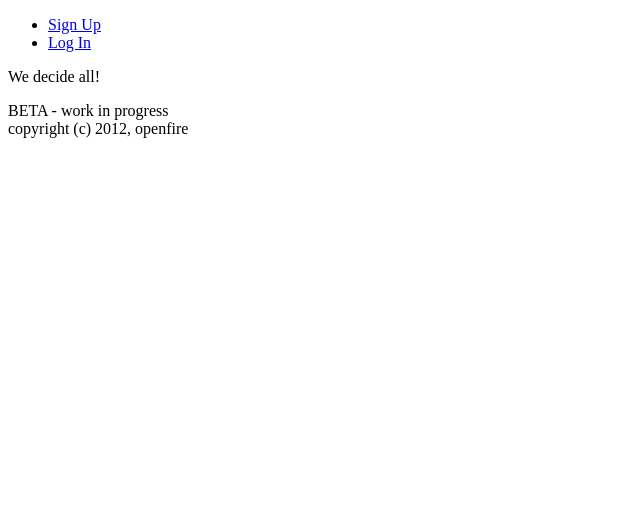
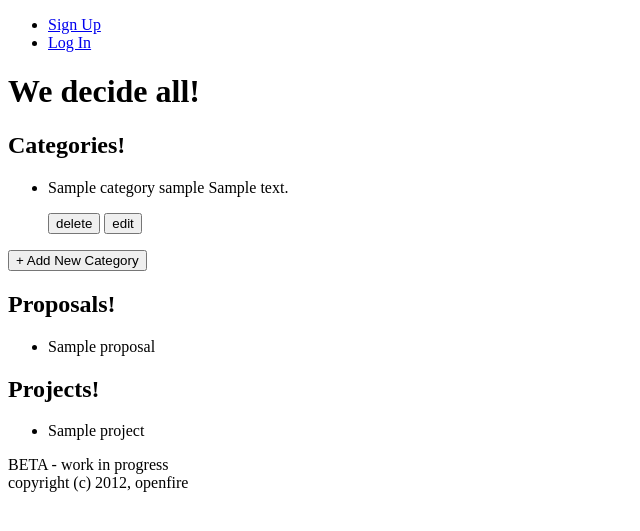
Before and after one commit to sgammon/openfire, a Python web app: template app/templates/source/bbq/moderate.html in a window 1280 px wide. Shown: the top 531 px of the page, without its empty margins (0-640 px from the left). Run offline with Jinja, Linux system fonts and the light colour scheme; the template is opened without the code that fills it: most values are stand-ins (such as "Sample title", 1, 10 or a date in 2020); some libraries are stand-ins or nearby versions.

Commit message:
Initial bbq/moderation page with working categories (OF-37)
Use the new category service to add, remove, and edit categories from
the bbq moderation page.

Note that the javascript code is a bit hacky and at the very least
should be converted to coffeescript and moved to the assets directory.

```diff
--- a/app/openfire/handlers/bbq.py
+++ b/app/openfire/handlers/bbq.py
@@ -1,5 +1,6 @@
 # -*- coding: utf-8 -*-
 from openfire.handlers import WebHandler
+from openfire.models.project import Category, Proposal, Project
 
 
 class Moderate(WebHandler):
@@ -10,5 +11,8 @@ class Moderate(WebHandler):
 
         ''' Render moderate.html. '''
 
-        self.render('bbq/moderate.html')
+        categories = Category.query().fetch()
+        proposals = Proposal.query().fetch()
+        projects = Project.query().fetch()
+        self.render('bbq/moderate.html', categories=categories, proposals=proposals, projects=projects)
         return
--- /dev/null
+++ b/app/templates/source/bbq/bbq_categories.html
@@ -0,0 +1,46 @@
+<h2>Categories!</h2>
+<ul>
+    {% for category in categories %}
+    <li id="category-{{ category.slug }}">
+        <p id="category-display-{{ category.slug }}">
+            <span>{{ category.name }}</span>
+            <span>{{ category.slug }}</span>
+            <span>{{ category.description }}</span>
+        </p>
+        <p id="category-inputs-{{ category.slug }}" style="display: none;">
+            <span><input class="name-input" value="{{ category.name }}"></span>
+            <span><input class="slug-input" value="{{ category.slug }}" disabled="disabled"></span>
+            <span><input class="description-input" value="{{ category.description }}"></span>
+        </p>
+        <span>
+            <button id="delete-category-{{ category.slug }}" class="delete-category-btn" type="button">delete</button>
+            <button id="start-edit-category-{{ category.slug }}" class="start-edit-category-btn" type="button">edit</button>
+            <button id="cancel-edit-category-{{ category.slug }}" class="cancel-edit-category-btn" type="button" style="display: none;">cancel</button>
+            <button id="save-edit-category-{{ category.slug }}" class="save-edit-category-btn" type="button" style="display: none;">save</button>
+        </span>
+    </li>
+    {% else %}
+    <li>No categories yet!</li>
+    {% endfor %}
+</ul>
+<button id="show-new-category-btn">+ Add New Category</button>
+<div id="new-category-inline" style="display: none;">
+    <form id="new-category-frm">
+        <p>
+            <label for="new-category-name-input">Name:</label>
+            <input type="text" id="new-category-name-input" name="name">
+        </p>
+        <p>
+            <label for="new-category-url-input">URL Slug:</label>
+            <input type="text" id="new-category-url-input" name="url">
+        </p>
+        <p>
+            <label for="new-category-description-input">Description:</label>
+            <input type="text" id="new-category-description-input" name="description">
+        </p>
+        <p>
+            <button id="save-new-category-btn" type="button">Yeah, add that!</button>
+            <button id="cancel-new-category-btn" type="button">Never mind.</button>
+        </p>
+    </form>
+</div>
--- /dev/null
+++ b/app/templates/source/bbq/bbq_projects.html
@@ -0,0 +1,8 @@
+<h2>Projects!</h2>
+<ul>
+    {% for project in projects %}
+    <li>{{ project.name }}</li>
+    {% else %}
+    <li>No projects yet!</li>
+    {% endfor %}
+</ul>
--- /dev/null
+++ b/app/templates/source/bbq/bbq_proposals.html
@@ -0,0 +1,8 @@
+<h2>Proposals!</h2>
+<ul>
+    {% for proposal in proposals %}
+    <li>{{ proposal.name }}</li>
+    {% else %}
+    <li>No proposals yet!</li>
+    {% endfor %}
+</ul>
--- a/app/templates/source/bbq/moderate.html
+++ b/app/templates/source/bbq/moderate.html
@@ -1,7 +1,105 @@
 {% extends "layout/bbq.html" %}
 
 {% block moderate %}
-    <div>
-        <p>We decide all!</p>
-    </div>
+<div>
+    <h1>We decide all!</h1>
+    {% include "bbq/bbq_categories.html" %}
+
+    {% include "bbq/bbq_proposals.html" %}
+
+    {% include "bbq/bbq_projects.html" %}
+</div>
 {% endblock %}
+
+{% block postsouth %}
+<script type="text/javascript">
+    /*
+     * TODO: Refactor and move all this code to assests.
+     */
+
+    $(document).ready(function() {
+
+        function lightGrill() {
+            $("#show-new-category-btn").click(function() {
+                $("#new-category-inline").show();
+                $("#show-new-category-btn").hide();
+            });
+
+            $("#cancel-new-category-btn").click(function() {
+                $("#new-category-inline").hide();
+                $("#show-new-category-btn").show();
+            });
+
+            $("#save-new-category-btn").click(function() {
+                var categoryDict = {
+                    name: $("#new-category-name-input").val(),
+                    slug: $("#new-category-url-input").val(),
+                    description: $("#new-category-description-input").val()
+                };
+                var request = $.apptools.api.category.put(categoryDict);
+                request.fulfill({
+                    success: function(obj, objType, rawResponse) {
+                        document.location.reload();
+                    },
+                    error: function(err) {
+                        alert("There was an error when you just tried to add the category just then.");
+                    }
+                });
+            });
+
+            $(".delete-category-btn").click(function() {
+                var categorySlug = this.id.match(/delete-category-(\w+)/)[1],
+                    request = $.apptools.api.category.delete({slug: categorySlug});
+                request.fulfill({
+                    success: function(obj, objType, rawResponse) {
+                        document.location.reload();
+                    },
+                    error: function(err) {
+                        alert("There was an error when you tried to delete that category.");
+                    }
+                });
+            });
+
+            $(".start-edit-category-btn").click(function() {
+                var categorySlug = this.id.match(/start-edit-category-(\w+)/)[1];
+                $("#start-edit-category-" + categorySlug).hide();
+                $("#save-edit-category-" + categorySlug).show();
+                $("#cancel-edit-category-" + categorySlug).show();
+                $("#category-display-" + categorySlug).hide();
+                $("#category-inputs-" + categorySlug).show();
+            });
+
+            $(".cancel-edit-category-btn").click(function() {
+                var categorySlug = this.id.match(/cancel-edit-category-(\w+)/)[1];
+                $("#start-edit-category-" + categorySlug).show();
+                $("#save-edit-category-" + categorySlug).hide();
+                $("#cancel-edit-category-" + categorySlug).hide();
+                $("#category-display-" + categorySlug).show();
+                $("#category-inputs-" + categorySlug).hide();
+            });
+
+            $(".save-edit-category-btn").click(function() {
+                var categorySlug = this.id.match(/save-edit-category-(\w+)/)[1],
+                    categoryDict = {
+                        key: $("#category-inputs-" + categorySlug + " .slug-input").val(),
+                        slug: $("#category-inputs-" + categorySlug + " .slug-input").val(),
+                        name: $("#category-inputs-" + categorySlug + " .name-input").val(),
+                        description: $("#category-inputs-" + categorySlug + " .description-input").val()
+                    },
+                    request = $.apptools.api.category.put(categoryDict);
+                request.fulfill({
+                    success: function(obj, objType, rawResponse) {
+                        document.location.reload();
+                    },
+                    error: function(err) {
+                        alert("There was an error when you tried to delete that category.");
+                    }
+                });
+            });
+
+        }
+
+        lightGrill();
+    });
+</script>
+{% endblock %}
```
